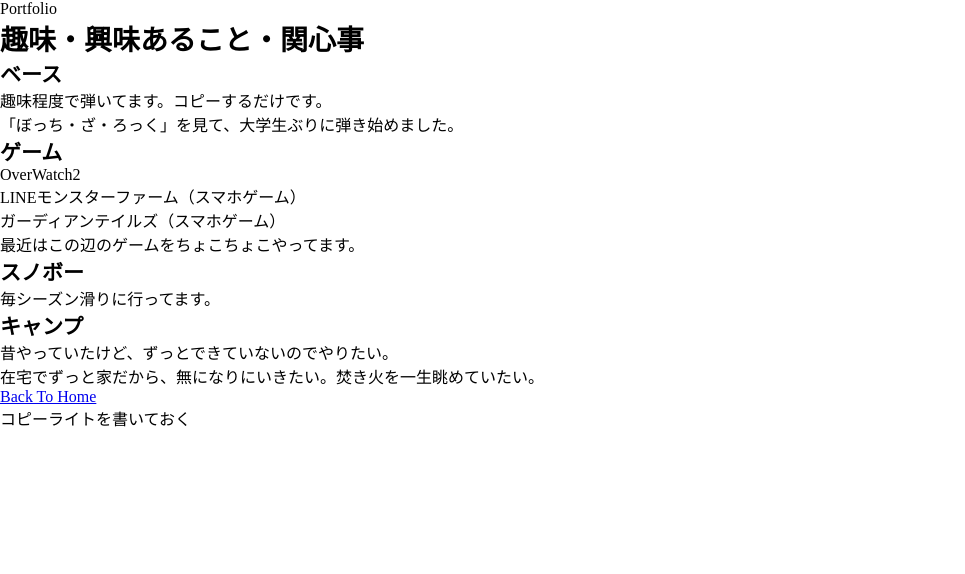
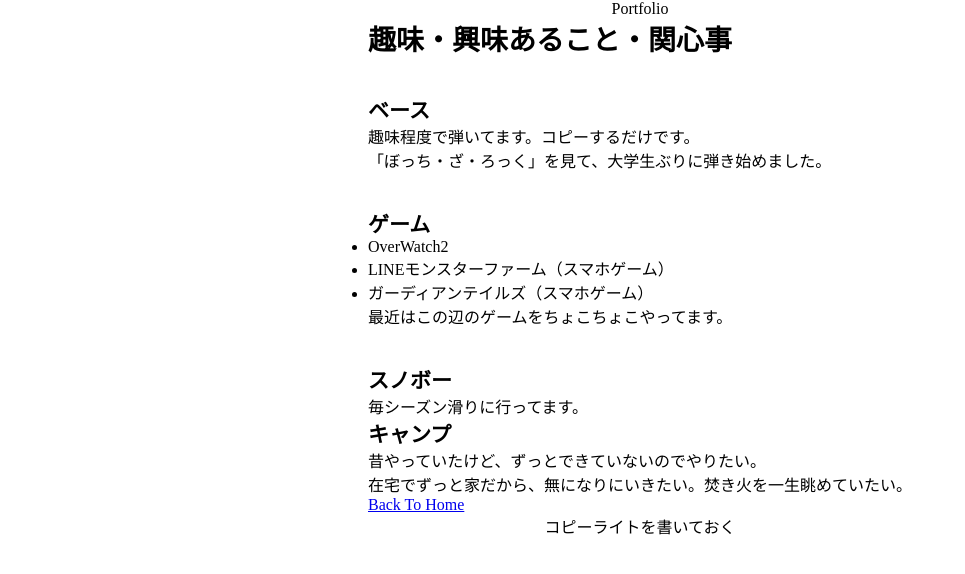
Before and after one commit to toku-chan/portfolio, a Next.js app: page /interest in a window 1280 px wide. Shown: the top 574 px of the page, without its empty margins (0-965 px from the left). Built offline with nearby package versions, Linux system fonts and the light colour scheme.

Commit message:
chore: 全体レイアウトの調整

```diff
--- a/src/components/Layout/index.tsx
+++ b/src/components/Layout/index.tsx
@@ -1,10 +1,24 @@
 import React from "react";
 import { Header } from "~/components/Header";
 import { Footer } from "~/components/Footer";
+import styled from "@emotion/styled";
 
 type Props = {
   children: React.ReactNode
 }
+
+const Wrapper = styled.div`
+  display: flex;
+  flex-direction: column;
+  align-items: center;
+`;
+
+const Main = styled.main`
+  // レスポンシブでSP表示は767pxまで
+  @media screen and (max-width: 767px) {
+    width: 100%
+  }
+`;
 
 export function Layout({
   children
@@ -12,12 +26,12 @@ export function Layout({
   console.log('処理があるならなんかする')
 
   return (
-    <>
+    <Wrapper>
       <Header />
-      <main>
+      <Main>
         {children}
-      </main>
+      </Main>
       <Footer />
-    </>
+    </Wrapper>
   )
 }
--- a/src/feature/Interest/Detail/BassGuitar.tsx
+++ b/src/feature/Interest/Detail/BassGuitar.tsx
@@ -1,15 +1,22 @@
+import styled from "@emotion/styled";
 import { Heading_2 } from "~/designSystems";
+
+// TODO: 他の場所もこのサイズ感にするが共通化するべきかは検討する
+const Content = styled.section`
+  margin: 36px auto 0;
+  padding: 0;
+`;
 
 export function BassGuitar() {
 
   return (
     // MEMO: 持っているベースの写真とか載せても良いかも
-    <section>
+    <Content>
       <Heading_2>ベース</Heading_2>
       <p>
         趣味程度で弾いてます。コピーするだけです。<br />
         「ぼっち・ざ・ろっく」を見て、大学生ぶりに弾き始めました。
       </p>
-    </section>
+    </Content>
   )
 }
--- a/src/feature/Interest/Detail/Camping.tsx
+++ b/src/feature/Interest/Detail/Camping.tsx
@@ -1,4 +1,11 @@
+import styled from "@emotion/styled";
 import { Heading_2 } from "~/designSystems";
+
+// TODO: 他の場所もこのサイズ感にするが共通化するべきかは検討する
+const Content = styled.section`
+  margin: 36px auto 0;
+  padding: 0;
+`;
 
 export function Camping() {
   // MEMO: ブログ作ったらそっちに誘導するとかでも良いかも
--- a/src/feature/Interest/Detail/Games.tsx
+++ b/src/feature/Interest/Detail/Games.tsx
@@ -1,9 +1,16 @@
+import styled from "@emotion/styled";
 import { Heading_2 } from "~/designSystems";
+
+// TODO: 他の場所もこのサイズ感にするが共通化するべきかは検討する
+const Content = styled.section`
+  margin: 36px auto 0;
+  padding: 0;
+`;
 
 export function Games() {
 
   return (
-    <section>
+    <Content>
       <Heading_2>ゲーム</Heading_2>
       <ul>
         <li>OverWatch2</li>
@@ -13,6 +20,6 @@ export function Games() {
       <p>
         最近はこの辺のゲームをちょこちょこやってます。
       </p>
-    </section>
+    </Content>
   )
 }
--- a/src/feature/Interest/Detail/WinterSports.tsx
+++ b/src/feature/Interest/Detail/WinterSports.tsx
@@ -1,13 +1,20 @@
+import styled from "@emotion/styled";
 import { Heading_2 } from "~/designSystems";
+
+// TODO: 他の場所もこのサイズ感にするが共通化するべきかは検討する
+const Content = styled.section`
+  margin: 36px auto 0;
+  padding: 0;
+`;
 
 export function WinterSports() {
   // MEMO: ブログ作ったらそっちに誘導するとかでも良いかも
   return (
-    <section>
+    <Content>
       <Heading_2>スノボー</Heading_2>
       <p>
         毎シーズン滑りに行ってます。
       </p>
-    </section>
+    </Content>
   )
 }
```
Also changed, not shown: src/feature/Home/About/About.tsx (+23 -12 lines), src/feature/Home/Career/Career.tsx (+9 -3 lines), src/feature/Home/Contact/Contact.tsx (+9 -3 lines), src/feature/Home/Skills/Skills.tsx (+9 -3 lines), src/feature/Works/EXNOA/index.tsx (+9 -2 lines), src/feature/Works/Ys/index.tsx (+9 -3 lines).
